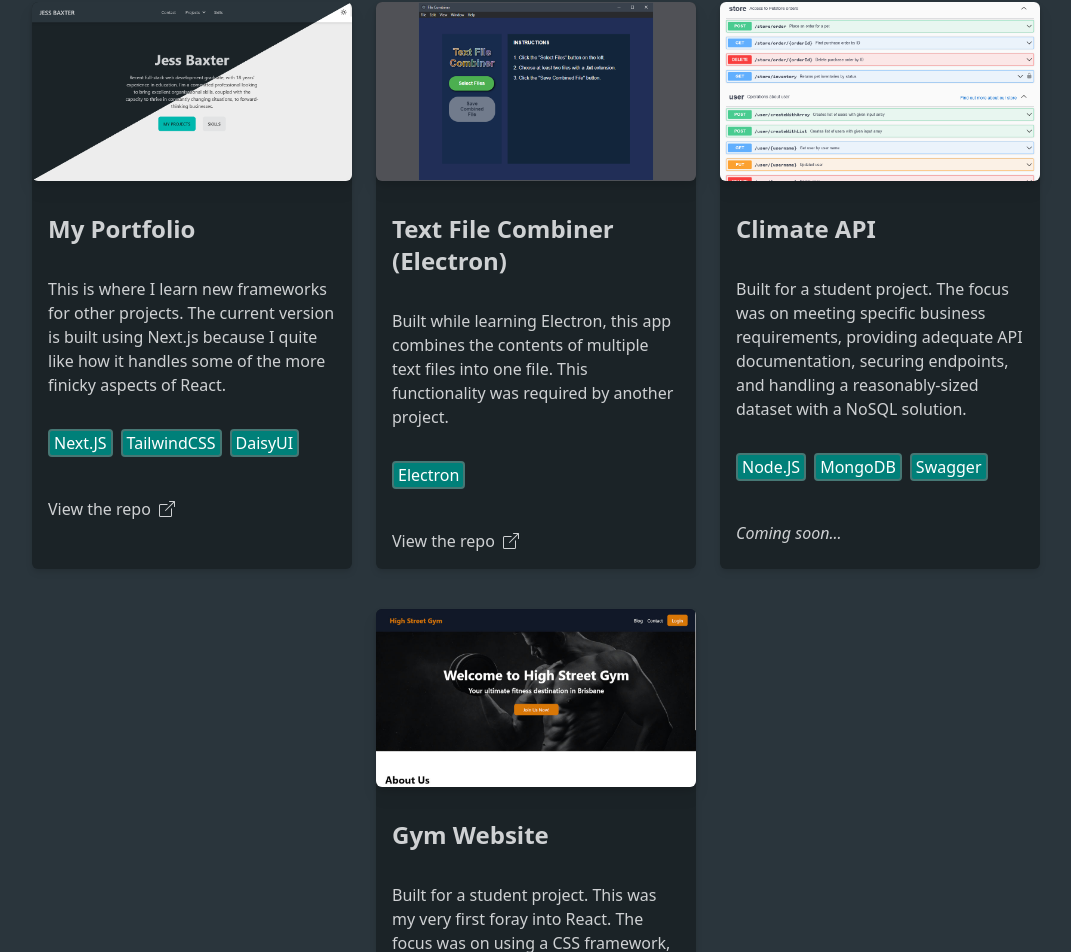
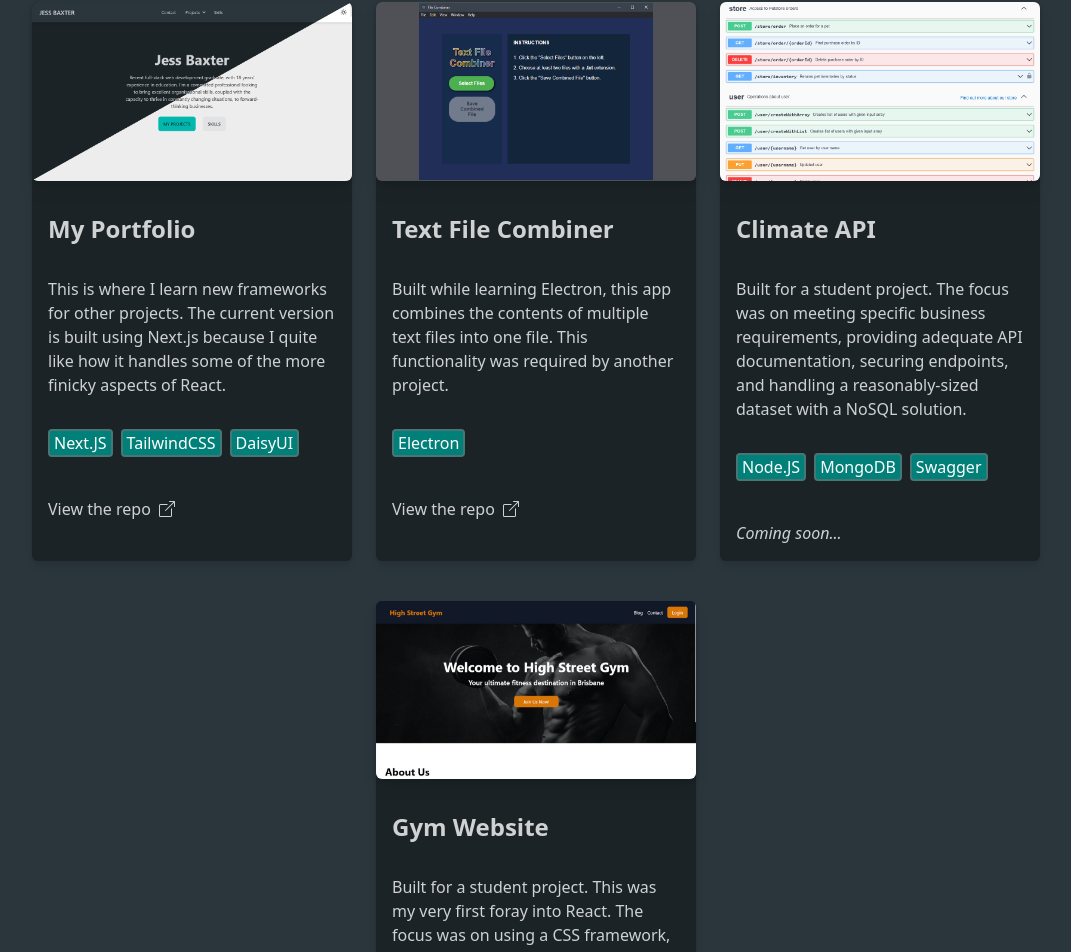
Before and after one commit to JessBaxter/portfolio2023, a Next.js app: page / in a window 1280 px wide. Shown: the part 1082-2034 px from the top of the page, without its empty margins (104-1175 px from the left). Built offline with nearby package versions, Linux system fonts and the light colour scheme.

Commit message:
Update Projects.js

```diff
--- a/components/Projects.js
+++ b/components/Projects.js
@@ -112,7 +112,7 @@ export default function Projects() {
         {/* PROJECT */}
         <Project
           imageSrc="/images/projects/electron-text-file-combiner.png"
-          title="Text File Combiner (Electron)"
+          title="Text File Combiner"
           description="Built while learning Electron, this app combines the contents of multiple text files into one file. This functionality was required by another project."
           techLinks={[{ name: "Electron", url: "https://www.electronjs.org/" }]}
           repoLink="https://github.com/JessBaxter/text-file-combiner"
```
